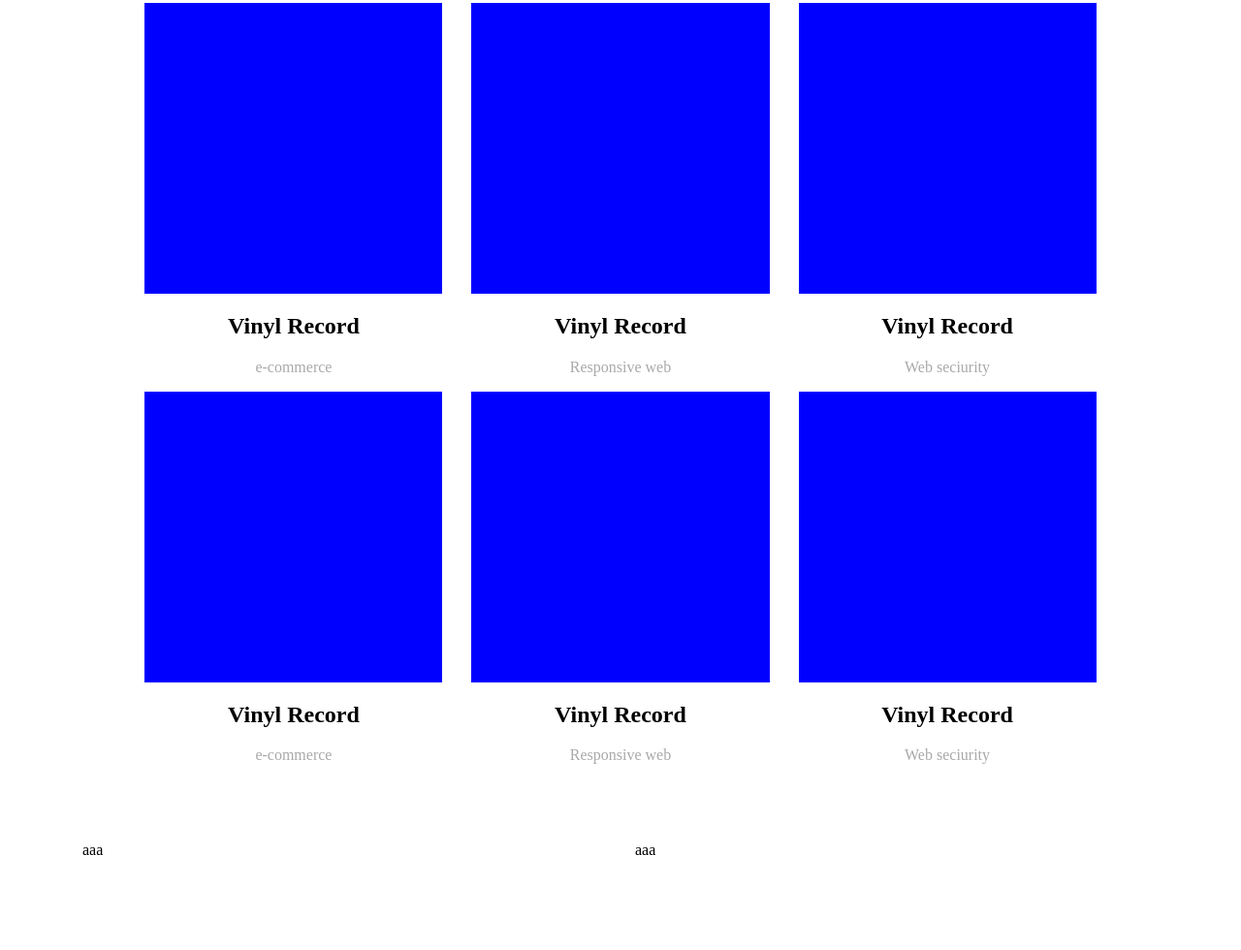
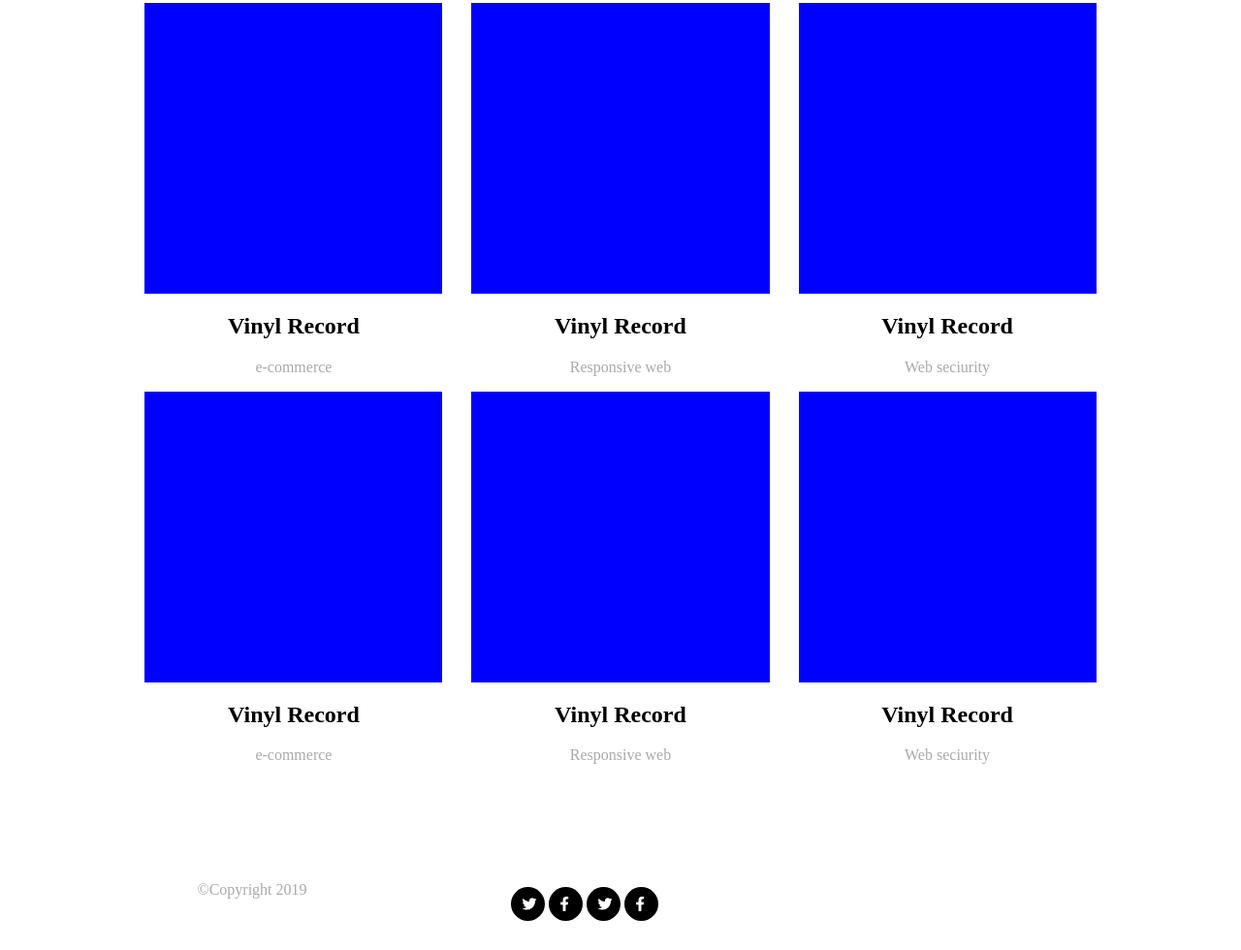
Before and after one commit to jfirlej/project-task, a website: page index.html in a window 1280 px wide. Shown: the part 987-1967 px from the top of the page at 97% size. Before the commit the page ends 1881 px from the top, so only its background shows below. Drawn offline with Linux system fonts and the light colour scheme.

Commit message:
create footer

```diff
--- a/index.html
+++ b/index.html
@@ -140,8 +140,18 @@
     <footer>
             <div class="container">
                     <div class="row">
-                        <div class="col-md-6 ">aaa</div>
-                        <div class="col-md-6">aaa</div>
+                        <div class="col-md-4  ">
+                            <p>&copy;Copyright 2019</p>
+                        </div>
+                        <div class="col-md-8">
+                            <ul>
+                                <li><i class="fab fa-twitter"></i></li>
+                                <li><i class="fab fa-facebook-f"></i></li>
+                                <li><i class="fab fa-twitter"></i></li>
+                                <li><i class="fab fa-facebook-f"></i></li>
+                                <li></li>
+                            </ul>
+                        </div>
                     </div>
 
              </div>
--- a/sass/style.scss
+++ b/sass/style.scss
@@ -61,3 +61,32 @@ section {
     height: 300px;
     background: blue;
 }
+//footer
+footer {
+    padding-top: 2%;
+}
+footer li {
+    display: inline-block;
+}
+footer i {
+    display: inline-block;
+
+    color: white;
+    border-radius: 50%;
+    background: black;
+    width: 35px;
+    height: 35px;
+    padding-right: 5%;
+    font-size: 15px;
+
+
+}
+footer i::before {
+
+    margin: 35%;
+    line-height: 35px;
+
+}
+footer ul {
+    margin: 3%;
+}
```
Also changed, not shown: css/style.css, sass/style.css, 1 other file.
